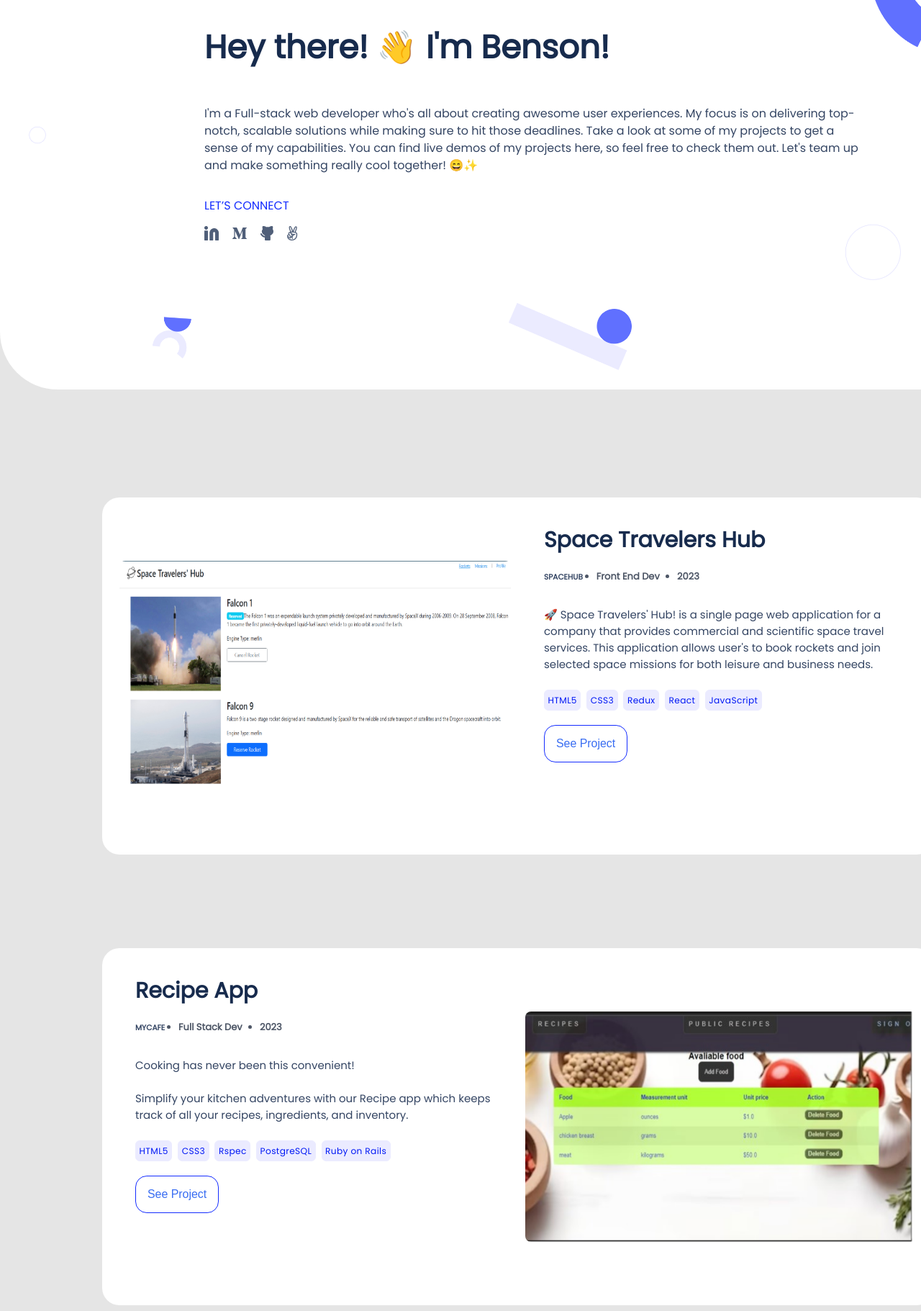
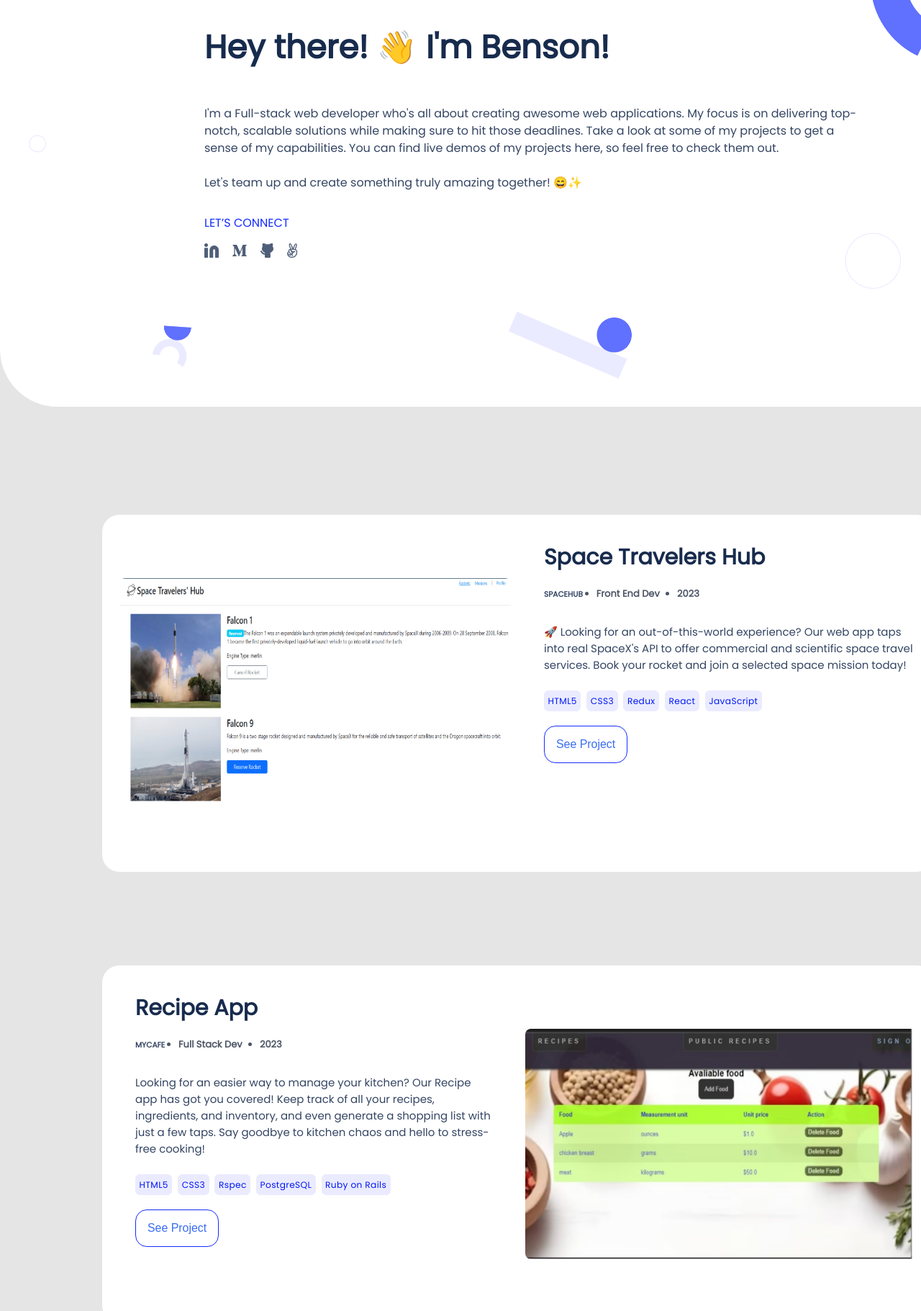
Before and after one commit to BenMKT/Portfolio, a website: page index.html in a window 1280 px wide. Shown: the part 256-2077 px from the top of the page at 72% size. Drawn offline with Linux system fonts and the light colour scheme.

Commit message:
Update website content and fix broken links

```diff
--- a/index.html
+++ b/index.html
@@ -46,18 +46,18 @@
       <section id="headerarticle">
         <h1>Hey there! 👋 I'm Benson!</h1>
         <p>
-          I'm a Full-stack web developer who's all about creating awesome user
-          experiences. My focus is on delivering top-notch, scalable solutions
+          I'm a Full-stack web developer who's all about creating awesome web
+          applications. My focus is on delivering top-notch, scalable solutions
           while making sure to hit those deadlines. Take a look at some of my
           projects to get a sense of my capabilities. You can find live demos of
-          my projects here, so feel free to check them out. Let's team up and
-          make something really cool together! 😄✨
+          my projects here, so feel free to check them out.<br><br> Let's team up and
+          create something truly amazing together! 😄✨
         </p>
         <p class="connect">LET’S CONNECT</p>
         <ul class="headericons">
           <li>
-            <a href="www.linkedin.com/in/bensonkiai"
-              ><img src="images/Linkedin icon.png" alt="linkedin"
+            <a href="www.linkedin.com\in\bensonkiai"
+              ><img src="images\Linkedin icon.png" alt="linkedin"
             /></a>
           </li>
           <li>
@@ -101,7 +101,7 @@
           <ul class="icons">
             <li>
               <a href="www.linkedin.com/in/bensonkiai"
-                ><img src="images/Linkedin icon.png" alt="linkedin"
+                ><img src="images\Linkedin icon.png" alt="linkedin"
               /></a>
             </li>
             <li>
@@ -120,7 +120,7 @@
               /></a>
             </li>
           </ul>
-          <button type="button">Get my resume</button>
+          <a href="https://docs.google.com/document/d/1XErRUeEXOw56HIF-mAH9DAor96zfKirdWwY8CkrouBA/edit?usp=sharing" target="_blank" rel="noopener noreferrer"><button type="button">Get my resume</button></a>
         </div>
         <div class="skill-list">
           <h2 class="prim-text">My skills</h2>
--- a/script.js
+++ b/script.js
@@ -27,8 +27,9 @@ const worksection = [
     Tonic: 'Space Travelers Hub',
     offer: ['SPACEHUB', 'Front End Dev', '2023'],
     description:
-      "🚀 Space Travelers' Hub! is a single page web application for a company that provides commercial and scientific space travel services. This application allows user's to book rockets and join selected space missions for both leisure and business needs.",
-    descriptionpop1: '🚀☄Space Travelers\' Hub is a React-Redux app, built collaboratively, that fetches data from the SpaceX API and lets the user "reserve" rockets and missions for leisure or business travels. <br><br> To infinity and beyond!! 🌌',
+      "🚀 Looking for an out-of-this-world experience? Our web app taps into real SpaceX's API to offer commercial and scientific space travel services. Book your rocket and join a selected space mission today!",
+    descriptionpop1:
+      '🚀☄Space Travelers\' Hub is a React-Redux app, built collaboratively, that fetches data from the SpaceX API and lets the user "reserve" rockets and missions for leisure or business travels. <br><br> To infinity and beyond!! 🌌',
     liveversion: 'images/Icon.png',
     liveLink: 'https://guileless-halva-645039.netlify.app/',
     source: 'images/Vector.png',
@@ -41,7 +42,7 @@ const worksection = [
     Tonic: 'Recipe App',
     offer: ['MYCAFE', 'Full Stack Dev', '2023'],
     description:
-      'Cooking has never been this convenient! <br><br> Simplify your kitchen adventures with our Recipe app which keeps track of all your recipes, ingredients, and inventory.',
+      'Looking for an easier way to manage your kitchen? Our Recipe app has got you covered! Keep track of all your recipes, ingredients, and inventory, and even generate a shopping list with just a few taps. Say goodbye to kitchen chaos and hello to stress-free cooking!',
     descriptionpop1: `Introducing the Recipe App: Your all-in-one solution for effortless cooking! <br><br>
     Seamlessly organize your recipes, ingredients, and pantry items. Craft delicious recipes with ease, generate smart shopping lists, and even share your culinary creations with the world. <br><br> Cooking has never been this convenient – simplify your kitchen adventures with our Recipe app!`,
     liveversion: 'images/Icon.png',
@@ -56,9 +57,9 @@ const worksection = [
     Tonic: 'Smart Budget App',
     offer: ['FINANCE', 'Full Stack Dev', '2023'],
     description:
-      '💰💼 Track and manage your budget effortlessly with this web application.',
+      '💰💼 Gain control of your finances by categorizing your transactions and unlocking valuable insights into your spending habits. Make smarter decisions with ease!',
     descriptionpop1: `<br><br><br>
-    💰💼 Easily categorize your transactions and gain insights into your spending habits, empowering you to make informed financial decisions.`,
+    💰💼 Easily categorize your transactions and gain insights into your spending habits, empowering you to make informed financial decisions in a glance.`,
     liveversion: 'images/Icon.png',
     liveLink: 'https://smartbudgetapp-v1wv.onrender.com/',
     source: 'images/Vector.png',
@@ -71,7 +72,7 @@ const worksection = [
     Tonic: 'TripTrek App',
     offer: ['TRAVEL', 'Back End Dev', '2023'],
     description:
-      "🌎 TripTrek is an innovative car booking application designed to elevate your travel experience. With TripTrek, effortlessly reserve a vehicle for your journeys, whether it's a quick city escape or a scenic road trip, our user-friendly platform ensures a seamless and convenient booking process.",
+      '🌎 Discover a new level of travel with our hassle-free car booking app. Book your ride now in almost anywhere on the planet and experience the freedom of the open road.',
     descriptionpop1: `🌎 TripTrek is an innovative car booking application designed to elevate your travel experience. With TripTrek, effortlessly reserve a vehicle for your journeys, whether it's a quick city escape or a scenic road trip.<br><br>
     Our user-friendly platform ensures a seamless and convenient booking process, allowing you to choose from a diverse fleet of reliable vehicles. Experience the freedom of the open road as TripTrek takes care of the details, making your travel adventures memorable and stress-free.<br><br>
     Embrace the joy of exploration with TripTrek – your trusted companion for every road ahead.`,
```
